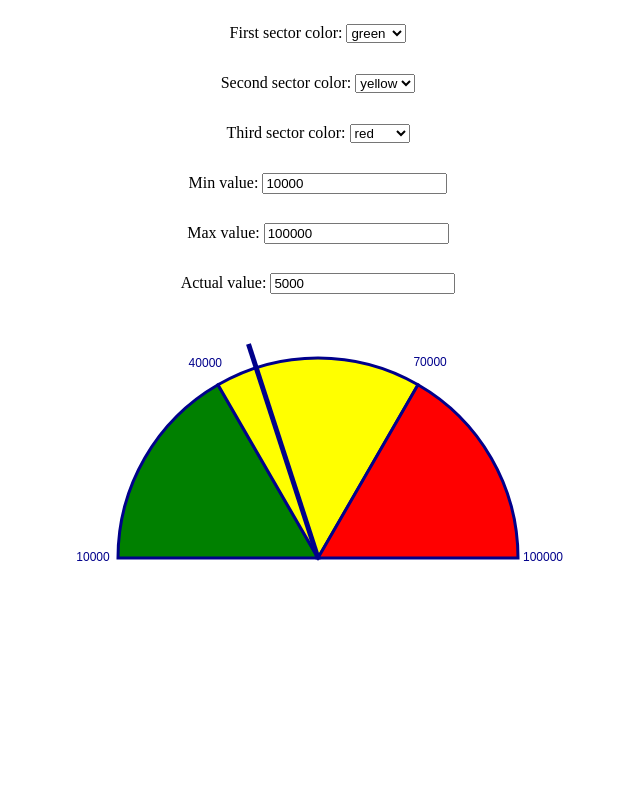
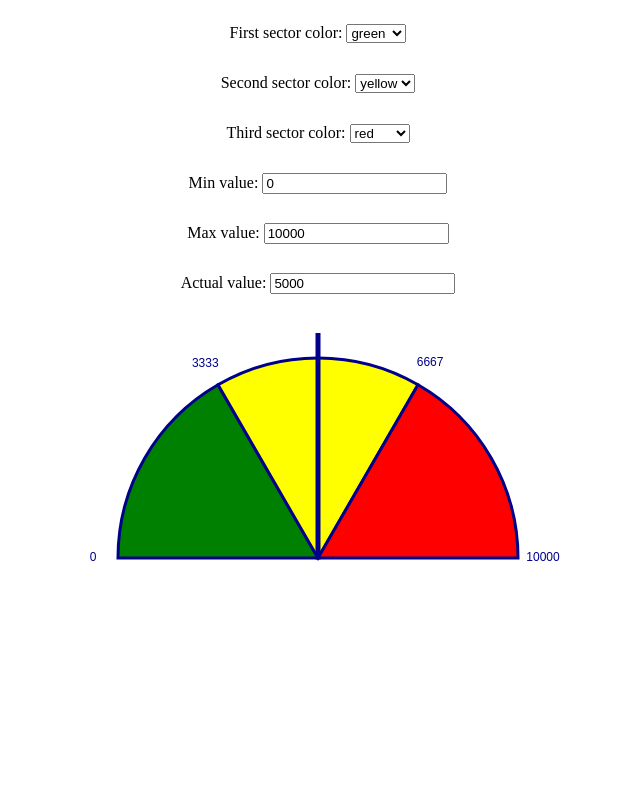
Before and after one commit to amsilf/amsilf.github.io, a plain HTML site: page index.html in a window 1280 px wide. Shown: the whole page, without its empty margins (322-962 px from the left). Drawn offline with Linux system fonts and the light colour scheme.

Commit message:
arrow behaviour has been added

```diff
--- a/index.html
+++ b/index.html
@@ -42,11 +42,11 @@
       <div>
         <div>
           <p class="inline">Min value:</p>
-          <input id="minValue" class="inline" value="10000" onchange="updateParameters()" />
+          <input id="minValue" class="inline" value="0" onchange="updateParameters()" />
         </div>
         <div>
           <p class="inline">Max value:</p>
-          <input id="maxValue" class="inline" value="100000" onchange="updateParameters()" />
+          <input id="maxValue" class="inline" value="10000" onchange="updateParameters()" />
         </div>
         <div>
           <p class="inline">Actual value:</p>
@@ -117,7 +117,7 @@
 
         drawDigits(canvas, ctx, valuesArray);
 
-        drawArrow(canvas, ctx, 1.4);
+        drawArrow(canvas, ctx, arrowPosition);
       }
 
       function calculateSegmentValues(min, max) {
@@ -131,6 +131,19 @@
           valuesArray.push(max);
       }
 
+      function calculateArrowPosition(min, max, actualValue) {
+          var step = Math.round( (max - min) );
+          var scaledActual = actualValue / step + 1;
+
+          if (Number(actualValue) < Number(min)) {
+            arrowPosition = 1;
+          } else if (Number(actualValue) > Number(max)) {
+            arrowPosition = 2;
+          } else {
+            arrowPosition = scaledActual.toFixed(1);
+          }
+      }
+
       function updateParameters() {
         leftSegmentColor = $("#leftSegmentColor").val();
         middleSegmentColor = $("#middleSegmentColor").val();
@@ -139,7 +152,10 @@
         min = $("#minValue").val();
         max = $("#maxValue").val();
 
+        actualValue = $("#actualValue").val();
+
         calculateSegmentValues(min, max);
+        calculateArrowPosition(min, max, actualValue);
 
         drawDiagram();
       }
@@ -148,6 +164,7 @@
       var ctx = canvas.getContext('2d');
 
       var valuesArray = [];
+      var arrowPosition = 1;
 
       var digitsOffsetFromArc = 25;
       var arrowOffsetFromArc = 25;
```
